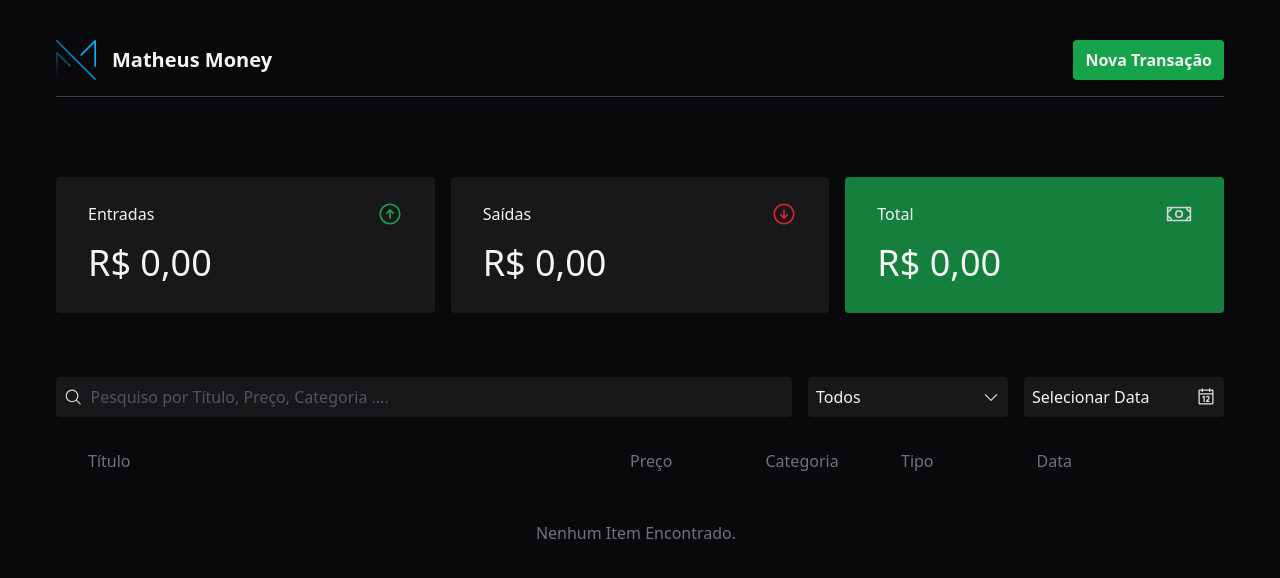
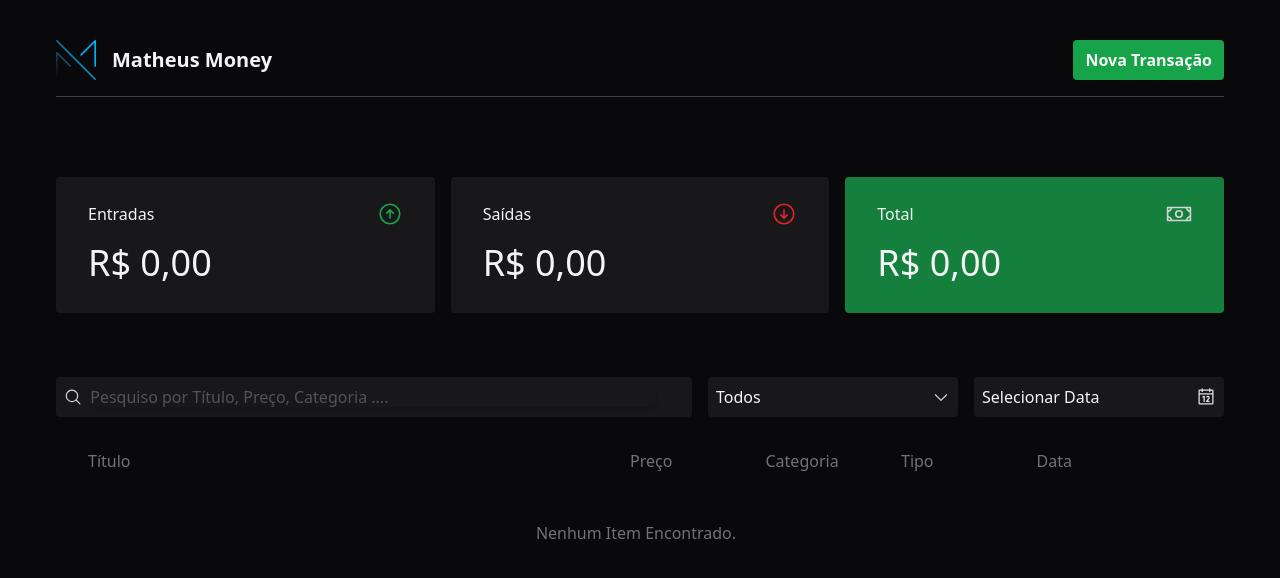
Before and after one commit to MatheusAltrao/MatheusMoney, a React (Vite) app: page / in a window 1280 px wide. Shown: the top 578 px of the page. Built offline with nearby package versions, Linux system fonts and the light colour scheme.

Commit message:
fix: close popup newTransaction when put data

```diff
--- a/src/components/Header.tsx
+++ b/src/components/Header.tsx
@@ -1,8 +1,11 @@
 import Logo from '../assets/logoGradientCyan.png';
 import * as Dialog from '@radix-ui/react-dialog';
 import NewTransaction from './Popups/NewTransaction';
+import { useState } from 'react';
 
 const Header = () => {
+    const [dialogOpen, setDialogOpen] = useState(false);
+
     return (
         <header className='pt-10 pb-4 border-b border-zinc-700 flex items-center justify-between'>
             <div className='flex items-center gap-4'>
@@ -10,14 +13,17 @@ const Header = () => {
                 <h1 className='text-xl font-semibold'>Matheus Money</h1>
             </div>
 
-            <Dialog.Root>
+            <Dialog.Root
+                open={dialogOpen}
+                onOpenChange={(open) => setDialogOpen(open)}
+            >
                 <Dialog.Trigger>
                     <div className='btn-primary cursor-pointer'>
                         {' '}
                         Nova Transação
                     </div>
                 </Dialog.Trigger>
-                <NewTransaction />
+                <NewTransaction setDialogOpen={setDialogOpen} />
             </Dialog.Root>
         </header>
     );
--- a/src/components/Popups/NewTransaction.tsx
+++ b/src/components/Popups/NewTransaction.tsx
@@ -4,7 +4,11 @@ import { FormEvent, useContext, useState } from 'react';
 import { TransactionsContext } from '../../context/TransactionsContext';
 import { v4 as uuid } from 'uuid';
 
-const NewTransaction = () => {
+interface NewTransactionProps {
+    setDialogOpen: (v: boolean) => void;
+}
+
+const NewTransaction = ({ setDialogOpen }: NewTransactionProps) => {
     const { addNewTransaction } = useContext(TransactionsContext);
 
     const [title, setTitle] = useState('');
@@ -26,6 +30,7 @@ const NewTransaction = () => {
 
         addNewTransaction(newTransaction);
         handleResetFieldsForm();
+        setDialogOpen(false);
     };
 
     const handleResetFieldsForm = () => {
--- a/src/components/SearchTransactions.tsx
+++ b/src/components/SearchTransactions.tsx
@@ -1,6 +1,8 @@
 import { Calendar, CaretDown, MagnifyingGlass, X } from '@phosphor-icons/react';
 import * as Dialog from '@radix-ui/react-dialog';
 import DateFilter from './Popups/DateFilter';
+import { useContext } from 'react';
+import { TransactionsContext } from '../context/TransactionsContext';
 
 interface SearchTransactionsProps {
     searchValue: string;
@@ -15,6 +17,8 @@ const SearchTransactions = ({
     selectTypeFilter,
     setSelectTypeFilter,
 }: SearchTransactionsProps) => {
+    const { showDateFilterResult } = useContext(TransactionsContext);
+
     const clearSearchInput = () => {
         setSearchValue('');
     };
@@ -43,7 +47,7 @@ const SearchTransactions = ({
                 </button>
             </div>
 
-            <div className='relative flex items-center justify-between w-full max-w-[200px]   h-10 rounded overflow-hidden  bg-zinc-900'>
+            <div className='relative flex items-center justify-between w-full max-w-[250px]   h-10 rounded overflow-hidden  bg-zinc-900'>
                 <select
                     value={selectTypeFilter}
                     onChange={(e) => setSelectTypeFilter(e.target.value)}
@@ -70,10 +74,10 @@ const SearchTransactions = ({
             <Dialog.Root>
                 <Dialog.Trigger
                     asChild
-                    className=' cursor-pointer w-full max-w-[200px] h-10 rounded overflow-hidden  bg-zinc-900 px-2 '
+                    className=' cursor-pointer w-full max-w-[250px] h-10 rounded overflow-hidden  bg-zinc-900 px-2 '
                 >
                     <div className='flex items-center justify-between'>
-                        <p>Selecionar Data</p>
+                        {showDateFilterResult()}
                         <Calendar size={20} className='text-zinc-200' />
                     </div>
                 </Dialog.Trigger>
```
